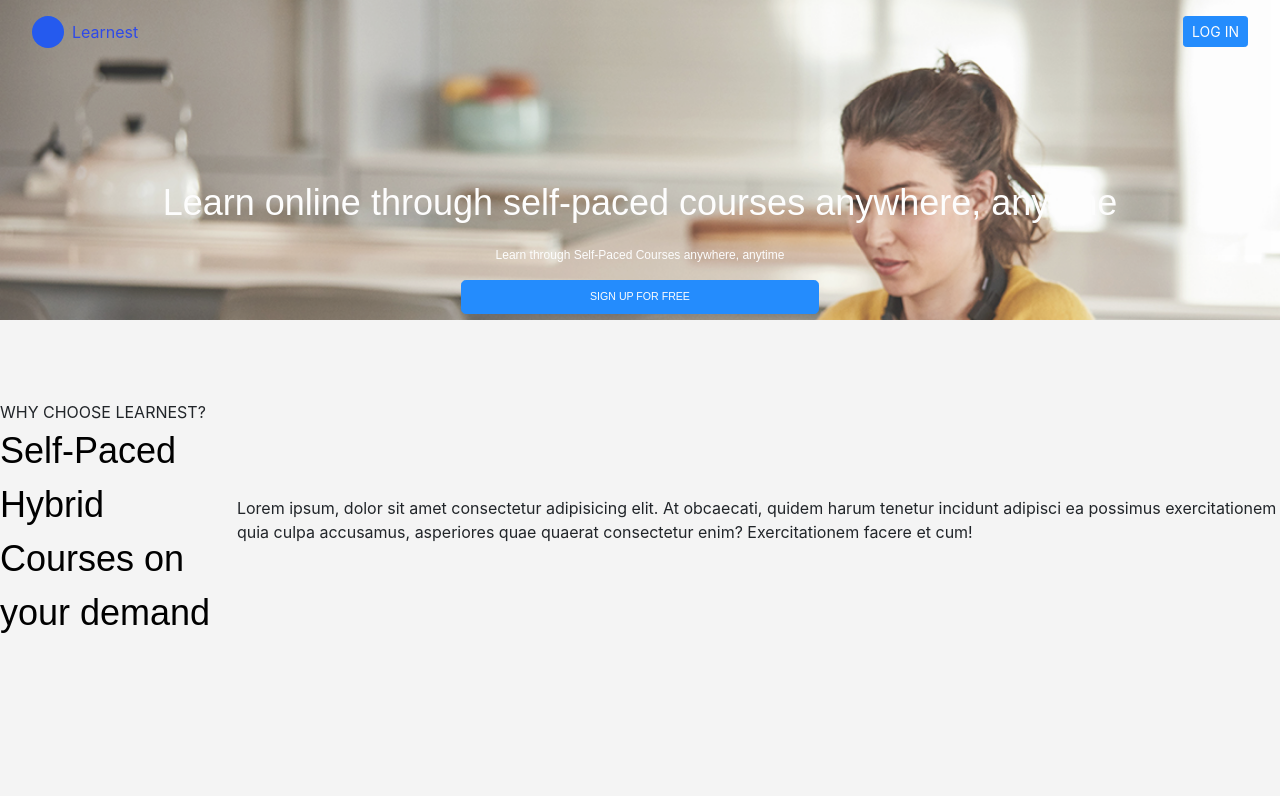
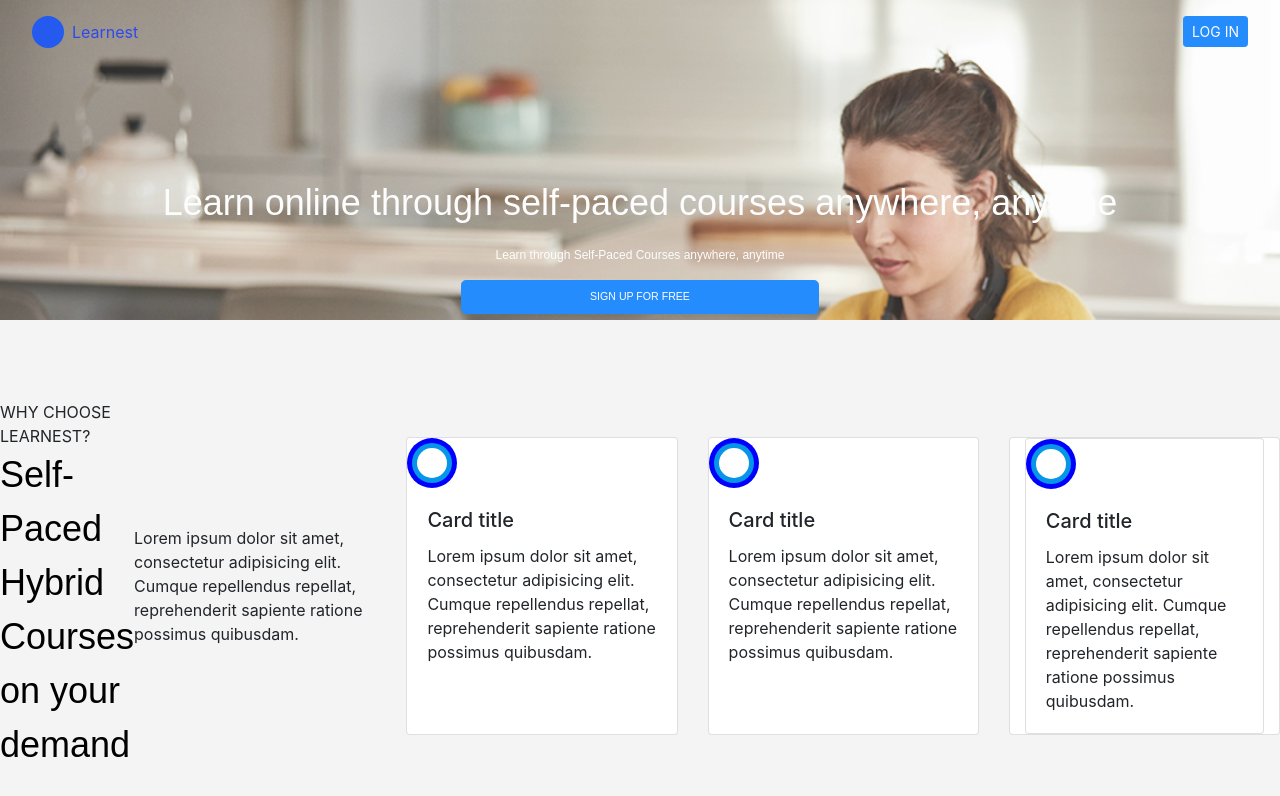
Before and after one commit to aishwarya-anvekar/first-launch, a plain HTML site: page index.html in a window 1280 px wide. Drawn offline with nearby package versions, Linux system fonts and the light colour scheme.

Commit message:
added course cards

```diff
--- a/index.css
+++ b/index.css
@@ -88,3 +88,27 @@ body {
 .courses {
   margin: 5rem 0 15rem 0;
 }
+
+.outer-1 {
+  background-color:blue;
+  width:50px;
+  height:50px;
+  position:relative;
+  border-radius: 50%;
+}
+.inner-1 {
+  background-color: rgb(6, 149, 231);
+  top: 10%; left:10%;
+  width:80%;
+  height:80%;
+  position: absolute;
+  border-radius: 50%;
+}
+.inner-2 {
+  background-color:white;
+  top: 20%; left:20%;
+  width:60%;
+  height:60%;
+  position: absolute;
+  border-radius: 50%;
+}
--- a/index.html
+++ b/index.html
@@ -45,7 +45,60 @@
         </div>
         <div class="courses-desc">
             <div>
-                Lorem ipsum, dolor sit amet consectetur adipisicing elit. At obcaecati, quidem harum tenetur incidunt adipisci ea possimus exercitationem quia culpa accusamus, asperiores quae quaerat consectetur enim? Exercitationem facere et cum!
+                Lorem ipsum dolor sit amet, consectetur adipisicing elit. Cumque repellendus repellat, reprehenderit sapiente ratione possimus quibusdam.
+            </div>
+        </div>
+        <div class="courses-cards">
+            <div class="card-deck">
+                <div class="card">
+                    <div class="outer-1">
+                        <div class="inner-1">
+                            &nbsp;
+                        </div>
+                        <div class="inner-2">
+                            &nbsp;
+                        </div>
+                    </div>
+                    <div class="card-body">
+                        <h5 class="card-title">Card title</h5>
+                        <p class="card-text">
+                            Lorem ipsum dolor sit amet, consectetur adipisicing elit. Cumque repellendus repellat, reprehenderit sapiente ratione possimus quibusdam.
+                        </p>
+                    </div>
+                </div>
+                <div class="card">
+                    <div class="outer-1">
+                        <div class="inner-1">
+                        &nbsp;
+                        </div>
+                        <div class="inner-2">
+                        &nbsp;
+                        </div>
+                    </div>
+                    <div class="card-body">
+                        <h5 class="card-title">Card title</h5>
+                        <p class="card-text">
+                            Lorem ipsum dolor sit amet, consectetur adipisicing elit. Cumque repellendus repellat, reprehenderit sapiente ratione possimus quibusdam.
+                        </p>
+                    </div>
+                </div>
+                <div class="card">
+                    <div class="card">
+                        <div class="outer-1">
+                            <div class="inner-1">
+                            &nbsp;
+                            </div>
+                            <div class="inner-2">
+                            &nbsp;
+                            </div>
+                    </div>
+                    <div class="card-body">
+                        <h5 class="card-title">Card title</h5>
+                        <p class="card-text">
+                            Lorem ipsum dolor sit amet, consectetur adipisicing elit. Cumque repellendus repellat, reprehenderit sapiente ratione possimus quibusdam.
+                        </p>
+                    </div>
+                </div>
             </div>
         </div>
 
```
